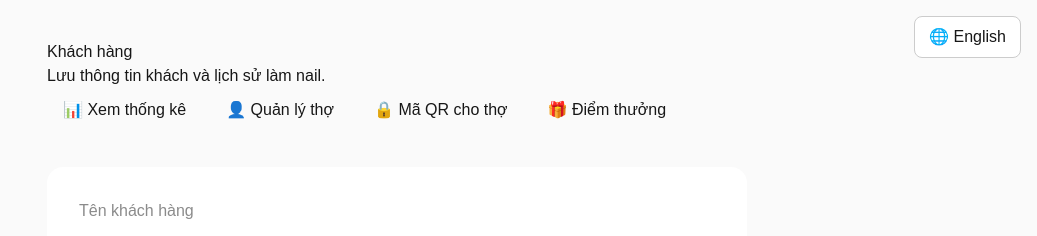
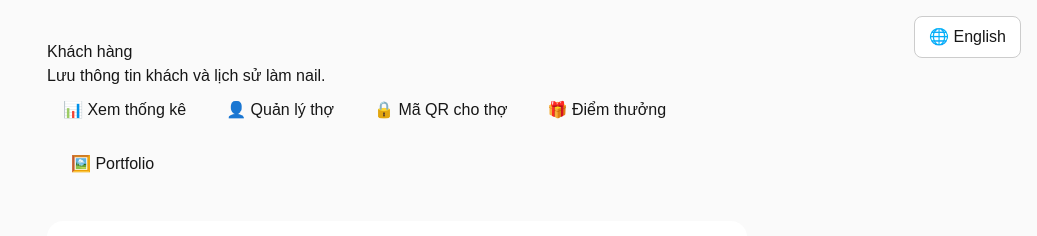
Before and after one commit to lytrannam/Nail-AI-Tho, a Next.js app: page /customers in a window 1280 px wide. Shown: the top 236 px of the page, without its empty margins (243-1280 px from the left). Built offline with nearby package versions, Linux system fonts and the light colour scheme; no server answers.

Commit message:
Them nut Portfolio va bat buoc dang nhap

```diff
--- a/app/customers/page.tsx
+++ b/app/customers/page.tsx
@@ -247,6 +247,20 @@ export default function CustomersPage() {
         >
           {t.custLoyalty}
         </button>
+        <button
+          type="button"
+          onClick={() => {
+            window.location.href = "/portfolio";
+          }}
+          style={{
+            padding: "10px 16px",
+            marginBottom: "10px",
+            marginLeft: "8px",
+            cursor: "pointer",
+          }}
+        >
+          🖼️ {t.custPortfolioNav}
+        </button>
         <div
           style={{
             background: "white",
--- a/lib/translations.ts
+++ b/lib/translations.ts
@@ -109,7 +109,7 @@ export const translations = {
     custReminderSentSummary: "Reminder sent to {success}/{total} customers.",
     custReminderError: "Error: {error}",
     custReminderSentOne: "Reminder sent to {name}.",
-
+    custPortfolioNav: "Portfolio",
     // Appointments page
     apptLoading: "Loading appointments...",
     apptTitle: "Appointments",
@@ -285,6 +285,7 @@ export const translations = {
     custReminderSentSummary: "Đã gửi email nhắc cho {success}/{total} khách.",
     custReminderError: "Lỗi: {error}",
     custReminderSentOne: "Đã gửi email nhắc cho {name}.",
+        custPortfolioNav: "Portfolio",
 
     // Appointments page
     apptLoading: "Đang tải lịch hẹn...",
```
